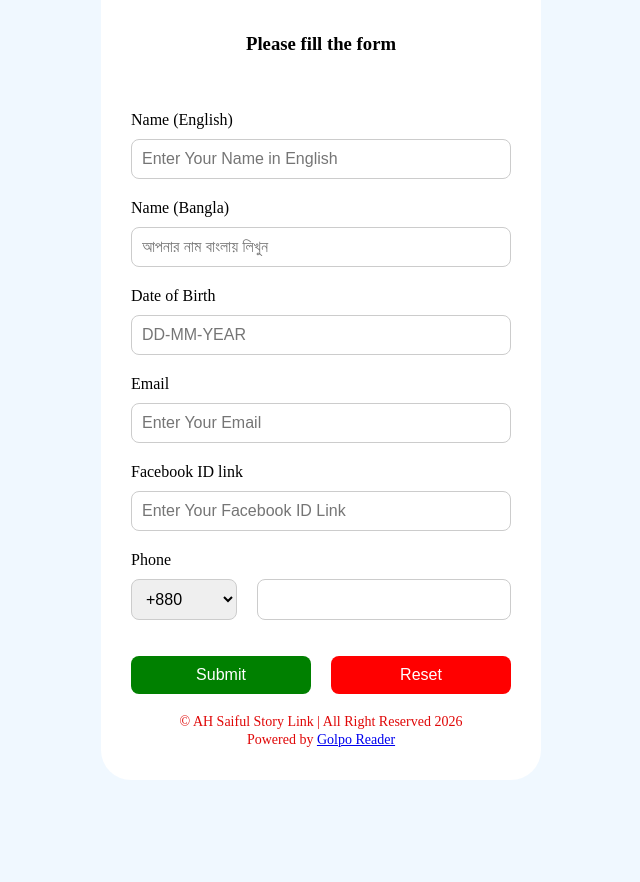
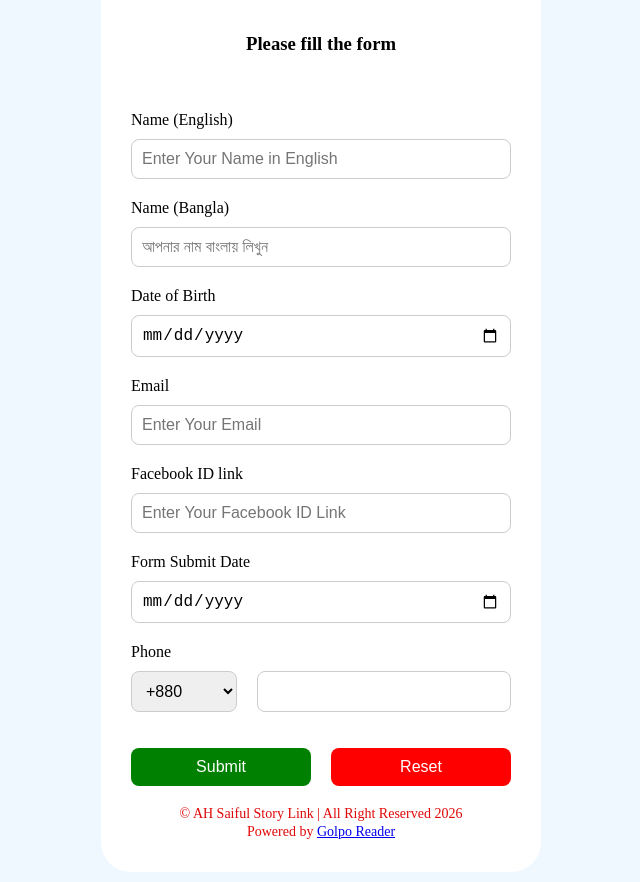
Before and after one commit to golporeader-2026/ah-saiful-story-link-panel-registration, a plain HTML site: page index.html in a window 1280 px wide. Shown: the part 217-1099 px from the top of the page, without its empty margins (319-959 px from the left). Before the commit the page ends 1007 px from the top, so only its background shows below. Drawn offline with Linux system fonts and the light colour scheme.

Commit message:
form date update

```diff
--- a/index.html
+++ b/index.html
@@ -25,11 +25,13 @@
                 <label for="name-bn">Name (Bangla)</label>
                 <input type="text" id="name-bn" placeholder="আপনার নাম বাংলায় লিখুন" required>
                 <label for="dob">Date of Birth</label>
-                <input type="text" name="" id="dob" placeholder="DD-MM-YEAR" required>
+                <input type="date" name="" id="dob" placeholder="" required>
                 <label for="email">Email</label>
                 <input type="email" id="email" placeholder="Enter Your Email" required>
                 <label for="fblink">Facebook ID link</label>
                 <input type="text" id="fblink" placeholder="Enter Your Facebook ID Link" required>
+                <label for="s-date">Form Submit Date</label>
+                <input type="date" id="s-date" placeholder="" required>
                 <label for="phone">Phone</label>
                 <div class="form-row">
                     <select name="" id="p-code">
```
